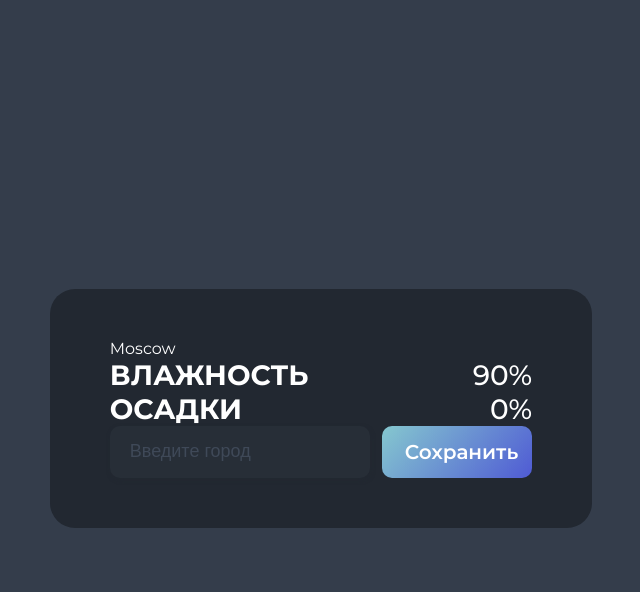
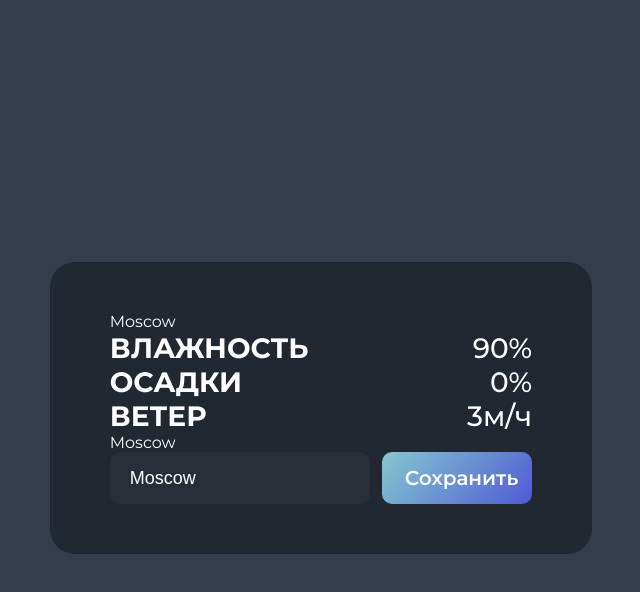
Before and after one commit to MariaProgrammer/weatherForecast-vidget, a Vue app: page / in a window 1280 px wide. Both pictures are taken after a click on the button "Изменить город". Shown: the top 592 px of the page, without its empty margins (319-959 px from the left). Built offline with nearby package versions, Linux system fonts and the light colour scheme.

Commit message:
feat input emit

```diff
--- a/src/App.vue
+++ b/src/App.vue
@@ -1,32 +1,45 @@
 <script setup>
-import { nextTick, computed, ref } from 'vue';
-import Stat from "./components/Stat.vue"
+import { nextTick, computed, ref } from "vue";
+import Stat from "./components/Stat.vue";
 import Cityselect from "./components/Cityselect.vue";
 
 let data = ref({
   humidity: 90,
-})
+  rain: 0,
+  wind: 3,
+});
 
+// const arr1 = ref(['Антон', 'Вася', 'Марина'])
+// const obj1 = ref({
+//   userName: 'Anton',
+//   userAge: 18
+// })
 const dataModified = computed((prev) => {
-  console.log(prev)
-  return {
-    label: "Влажность",
-    stat: data.value.humidity+'%',
+  console.log(prev);
+  return [
+    {
+      label: "Влажность",
+      stat: data.value.humidity + "%",
+    },
+    {
+      label: "Осадки",
+      stat: data.value.rain + "%",
+    },
+    {
+      label: "Ветер",
+      stat: data.value.wind + "м/ч",
+    },
+  ];
+});
 
-  }
-})
-
-
-let savedCity = ref("Moscow")
+let savedCity = ref("Moscow");
 // let arr = ref([1])
 // let map = ref(new Map([['1', 1]]))
 
-
-
 async function getCity(city) {
-  console.log(city)
+  console.log(city);
   savedCity.value = city;
-  await nextTick()
+  await nextTick();
   data.value.humidity = 20;
   // arr.value.push(2)
   // map.value.set('2', 2)
@@ -35,12 +48,20 @@ async function getCity(city) {
 
 <template>
   <main class="main">
-    {{ savedCity }}
+    <!-- <ul >
+      <li v-for="(item, index) in arr1" :key="item">
+        {{index}} {{item}}
+      </li>
+    </ul> -->
+    <!-- <ul>
+      <li v-for="(value, key, index) in obj1" :key="key">
+        {{ index }}: {{ key }}, {{ value }}
+      </li>
+    </ul> -->
+    <div id="city">{{ savedCity }}</div>
 
-    <Stat v-bind="dataModified"/>
-    <Stat label="Осадки" stat="0%" />
-    <Cityselect @select-city="getCity"/>
-
+    <Stat v-for="item in dataModified" v-bind="item" :key="item.label"/>
+    <Cityselect @select-city="getCity" />
   </main>
 </template>
 
--- a/src/components/Cityselect.vue
+++ b/src/components/Cityselect.vue
@@ -12,6 +12,7 @@ const emit = defineEmits({
 });
 
 let isEdited = ref(false);
+let city = ref('Moscow')
 
 function select() {
   isEdited.value = false;
@@ -21,11 +22,19 @@ function select() {
 function edit() {
   isEdited.value = true;
 }
+
+// function updateCity(newCity) {
+//   console.log(newCity)
+//   city.value = newCity
+// }
 </script>
 
 <template>
-  <div v-if="isEdited" class="city-input">
-    <Input placeholder="Введите город" />
+  <div class="city-select">
+    {{ city }}
+     <div v-if="isEdited" class="city-input">
+    <!-- <Input placeholder="Введите город" :value="city" @update:value="updateCity"/> -->
+    <Input placeholder="Введите город" v-model="city"/>
     <Button @click="select()"> Сохранить </Button>
   </div>
 
@@ -33,6 +42,9 @@ function edit() {
     <IconLocation />
     Изменить город
   </Button>
+
+  </div>
+
 </template>
 
 <style scoped>
--- a/src/components/Input.vue
+++ b/src/components/Input.vue
@@ -1,7 +1,15 @@
-<script setup></script>
+<script setup>
+// const emit = defineEmits(['update:value'])
+// const props = defineProps(['value'])
+const model = defineModel()
+</script>
 
 <template>
-  <input type="text" class="input"/>
+  <!-- <input type="text" class="input"
+  :value="model"
+  @input="model=$event.target.value" /> -->
+  <input v-model="model" class="input"
+   />
 </template>
 
 <style scoped>
@@ -19,6 +27,11 @@
   color: var(--color-text-placeholder);
   font-weight: 400;
   font-size: 18px;
+}
 
+.input:focus {
+  outline: none;
+  border: 1px solid #586576;
+  background: var(--color-bg-card);
 }
 </style>
```
